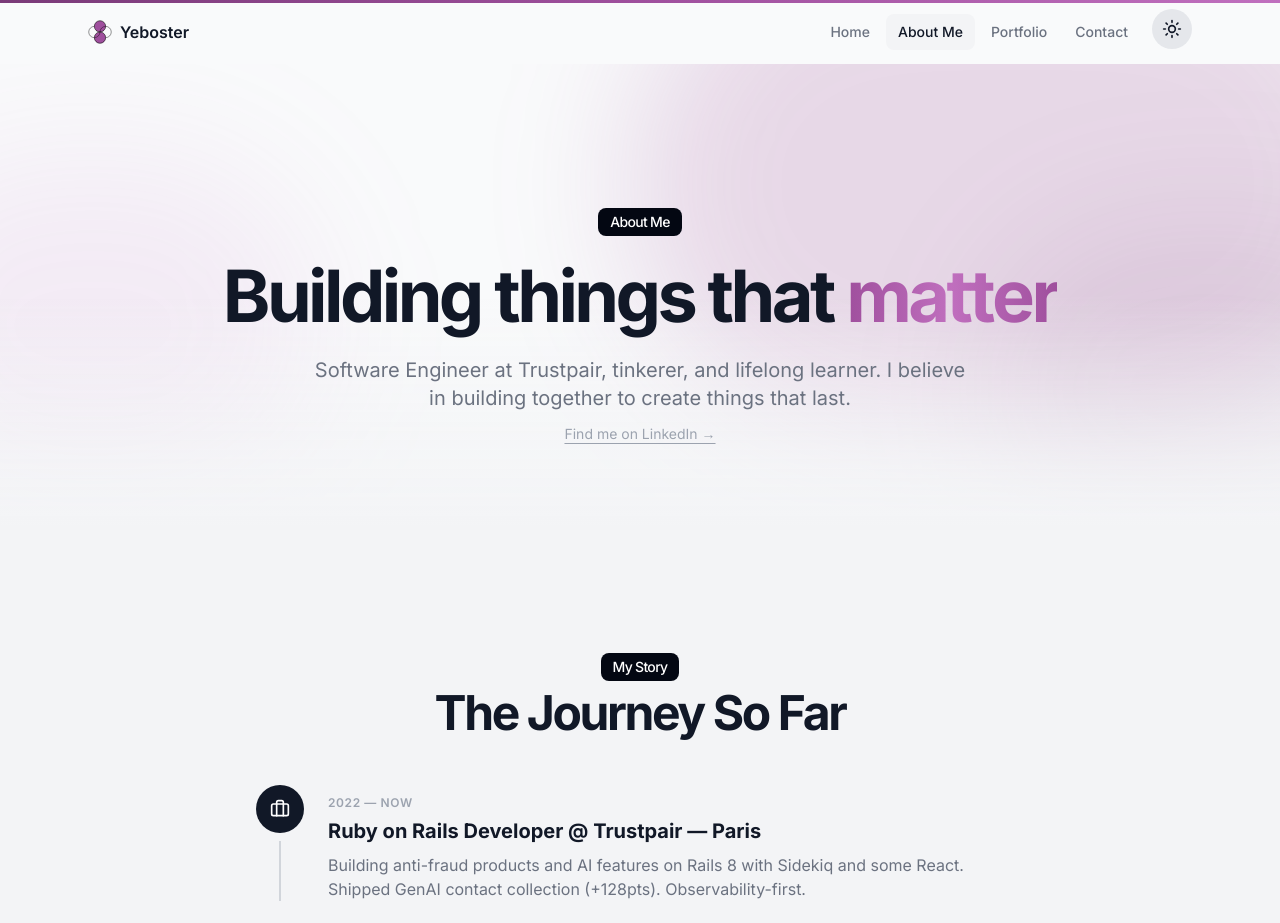
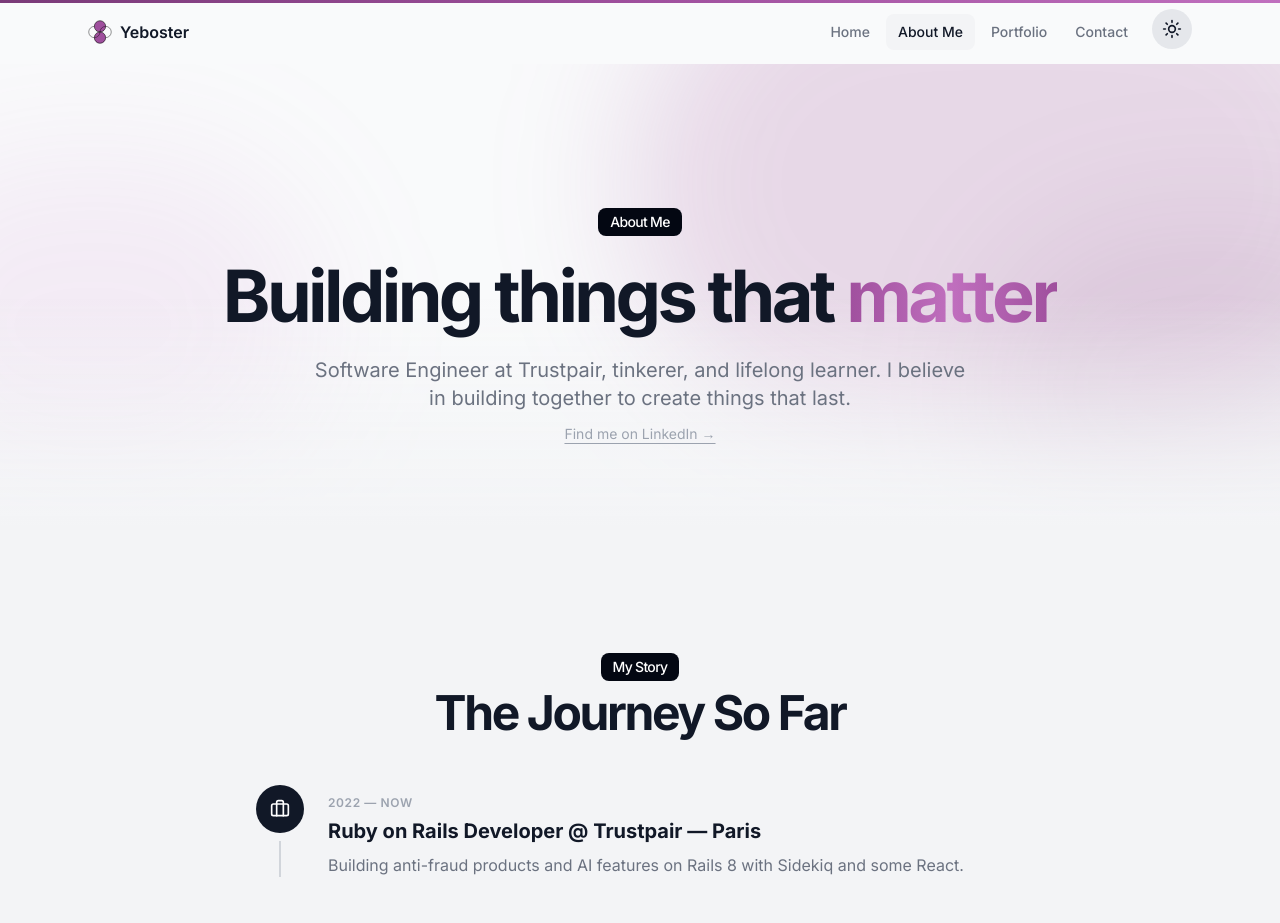
Before and after one commit to yeboster/landing, a Next.js app: page /about in a window 1280 px wide. Shown: the top 923 px of the page. Built offline with nearby package versions, Linux system fonts and the light colour scheme.

Commit message:
about: drop context-heavy Trustpair details

```diff
--- a/src/components/about-client.tsx
+++ b/src/components/about-client.tsx
@@ -83,7 +83,7 @@ const timeline = [
     icon: Briefcase,
     label: '2022 — Now',
     title: 'Ruby on Rails Developer @ Trustpair — Paris',
-    description: 'Building anti-fraud products and AI features on Rails 8 with Sidekiq and some React. Shipped GenAI contact collection (+128pts). Observability-first.',
+    description: 'Building anti-fraud products and AI features on Rails 8 with Sidekiq and some React.',
   },
   {
     icon: Globe,
```
